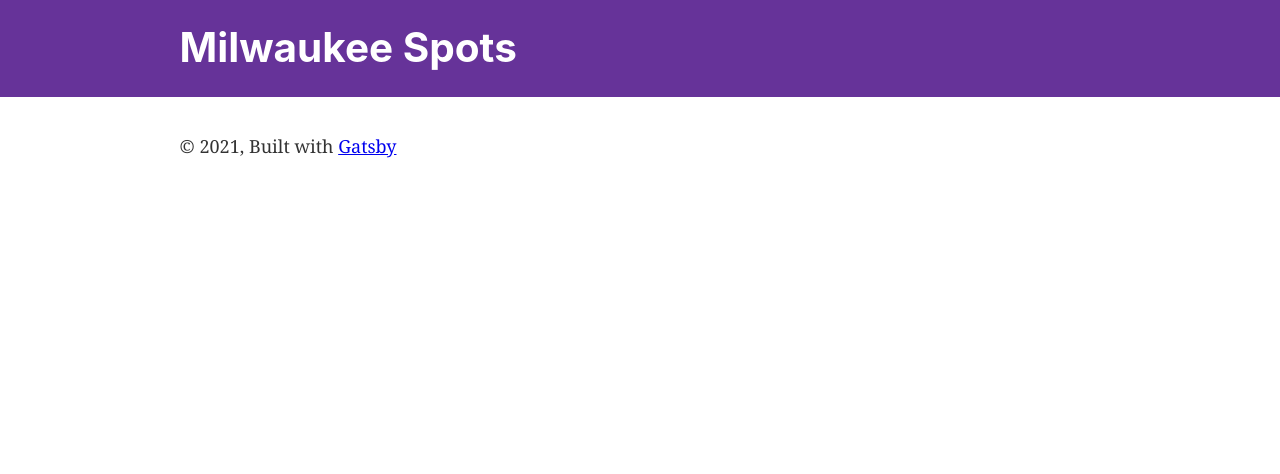
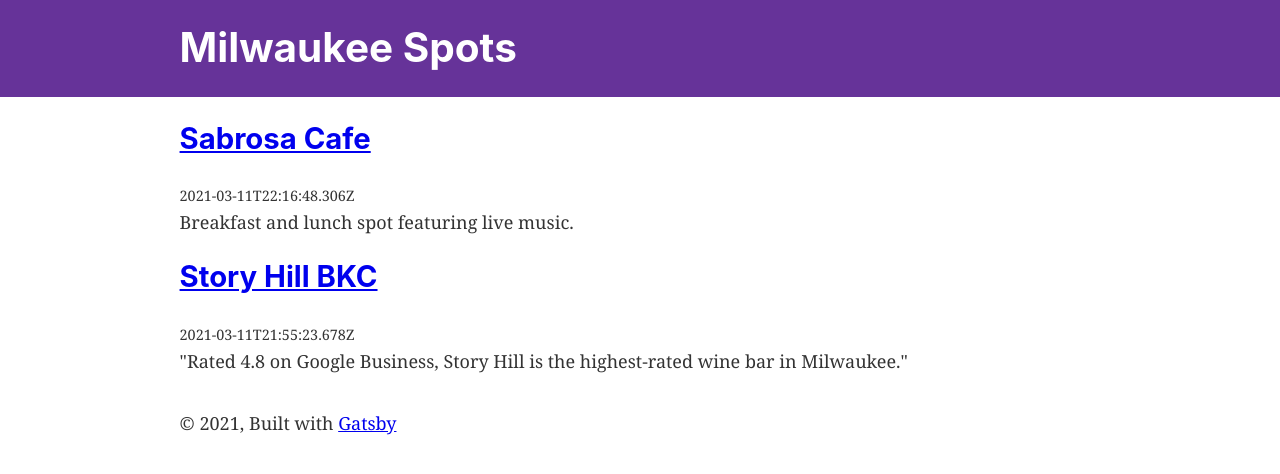
Before and after one commit to jmburt40/itdev164-project-1, a Gatsby site in the folder gatsby-starter-blog/: page / in a window 1280 px wide. Built offline with nearby package versions, Linux system fonts and the light colour scheme; Gatsby itself is replaced by a stand-in of ours.

Commit message:
Project update

```diff
--- a/gatsby-starter-blog/content/blog/story-hill-bkc.md
+++ b/gatsby-starter-blog/content/blog/story-hill-bkc.md
@@ -4,7 +4,7 @@ date: 2021-03-11T21:55:23.678Z
 title: Story Hill BKC
 description: '"Rated 4.8 on Google Business, Story Hill is the highest-rated
   wine bar in Milwaukee."'
-image: https://s3-media0.fl.yelpcdn.com/bphoto/Q_XkO0zkD78eWwtSBbKp0g/o.jpg
+image: /assets/storyhillbkc.jpg
 ---
 <!--StartFragment-->
 
--- a/gatsby-starter-blog/gatsby-config.js
+++ b/gatsby-starter-blog/gatsby-config.js
@@ -5,9 +5,10 @@ module.exports = {
     author: `@gatsbyjs`,
   },
       plugins: [
+
+
+        `gatsby-plugin-netlify-cms`,
         `gatsby-plugin-react-helmet`,
-    `gatsby-transformer-remark`,
-    `gatsby-plugin-image`,
         {
           resolve: `gatsby-source-filesystem`,
           options: {
@@ -16,24 +17,39 @@ module.exports = {
           },
         },
         {
-    resolve: `gatsby-plugin-netlify-cms-paths`,
-            options: {
-              //config file
-              cmsConfig: `/static/admin/config.yml`,
-            },
-          },
-          {
           resolve: `gatsby-source-filesystem`,
           options: {
-        name: `images`,
+            name: `markdown-pages`,
             path: `${__dirname}/content/blog`,
           },
         },
         {
           resolve: `gatsby-source-filesystem`,
           options: {
-        name: `assets`,
             path: `${__dirname}/static/admin/assets`,
+            name: "images",
+          },
+        },
+        {
+          resolve: `gatsby-transformer-remark`,
+          options: {
+            plugins: [
+              `gatsby-transformer-sharp`,
+              `gatsby-plugin-sharp`,
+              {
+                resolve: `gatsby-plugin-netlify-cms-paths`,
+                options: {
+                  // Path to your Netlify CMS config file
+                  cmsConfig: `/static/admin/config.yml`,
+                },
+              },
+              {
+                resolve: `gatsby-remark-images`,
+                options: {
+                  maxWidth: 300,
+                },
+              },
+            ],
           },
         },
         `gatsby-transformer-sharp`,
@@ -50,14 +66,6 @@ module.exports = {
             icon: `src/images/gatsby-icon.png`, // This path is relative to the root of the site.
           },
         },
-    {
-    resolve: `gatsby-source-filesystem`,
-    options: {
-      name: `assets`,
-      path: `${__dirname}/static/admin/assets`,
-    },
-  },
-    `gatsby-plugin-gatsby-cloud`,
         // this (optional) plugin enables Progressive Web App + Offline functionality
         // To learn more, visit: https://gatsby.dev/offline
         // `gatsby-plugin-offline`,
--- a/gatsby-starter-blog/src/components/templates/BlogPost.js
+++ b/gatsby-starter-blog/src/components/templates/BlogPost.js
@@ -1,6 +1,6 @@
 import React from "react"
 import { graphql } from "gatsby"
-import Img from "gatsby-plugin-image"
+import Img from "gatsby-image"
 
 const BlogPost = ({ data }) => {
   console.log("data,", data)
@@ -12,7 +12,6 @@ const BlogPost = ({ data }) => {
           fixed={data.markdownRemark.frontmatter.image.childImageSharp.fixed}
         />
         <div> {data.markdownRemark.frontmatter.description}</div>
-
       </div>
     </div>
   )
@@ -30,7 +29,6 @@ export const BlogPostTemplateQuery = graphql`
         description
         title
         image
-
       }
     }
   }
--- a/gatsby-starter-blog/src/pages/index.js
+++ b/gatsby-starter-blog/src/pages/index.js
@@ -1,14 +1,85 @@
-import * as React from "react"
-import { Link } from "gatsby"
-import { StaticImage } from "gatsby-plugin-image"
+import React from "react"
+import { Link, graphql } from "gatsby"
 
 import Layout from "../components/layout"
 import SEO from "../components/seo"
 
-const IndexPage = () =>
-  <Layout>
+const BlogIndex = ({ data, location }) => {
+  const siteTitle = data.site.siteMetadata?.title || `Title`
+  const posts = data.allMarkdownRemark.nodes
 
-  </Layout>
+  if (posts.length === 0) {
+    return (
+      <Layout location={location} title={siteTitle}>
+        <SEO title="All posts" />
+        <p>
+          No blog posts found. Add markdown posts to "content/blog" (or the
+          directory you specified for the "gatsby-source-filesystem" plugin in
+          gatsby-config.js).
+        </p>
+      </Layout>
+    )
+  }
 
+  return (
+    <Layout location={location} title={siteTitle}>
+      <SEO title="All posts" />
+      {posts.map(post => {
+        const title = post.frontmatter.title || post.fields.slug
+        return (
+          <article
+            key={post.fields.slug}
+            className="post-list-item"
+            itemScope
+            itemType="http://schema.org/Article"
+          >
+            <header>
+              <h2>
+                <Link to={post.fields.slug} itemProp="url">
+                  <span itemProp="headline">{title}</span>
+                </Link>
+              </h2>
+              <small>{post.frontmatter.date}</small>
 
-export default IndexPage
+            </header>
+            <section>
+              <p
+                dangerouslySetInnerHTML={{
+                  __html: post.frontmatter.description || post.excerpt,
+                }}
+                itemProp="description"
+              />
+            </section>
+          </article>
+        )
+      })}
+    </Layout>
+  )
+}
+
+export default BlogIndex
+
+export const pageQuery = graphql`
+  query {
+    site {
+      siteMetadata {
+        title
+      }
+    }
+    allMarkdownRemark(sort: { fields: [frontmatter___date], order: DESC }) {
+      nodes {
+        excerpt
+        fields {
+          slug
+        }
+        frontmatter {
+          date
+          image
+          title
+
+          description
+        }
+      }
+    }
+  }
+`
--- a/gatsby-starter-blog/static/admin/config.yml
+++ b/gatsby-starter-blog/static/admin/config.yml
@@ -3,7 +3,7 @@ backend:
   repo: jmburt40/janelle-burt-itdev164-project-1
   branch: main
 
-media_folder: /static/assets
+media_folder: /static/admin/assets
 public_folder: assets
 collections:
   - name: blog
```
Also changed, not shown: gatsby-starter-blog/package.json (+8 -4 lines), gatsby-starter-blog/static/admin/assets/storyhillbkc.jpg (added), 1 other file. Lines whose indentation alone changed are shown as unchanged.
